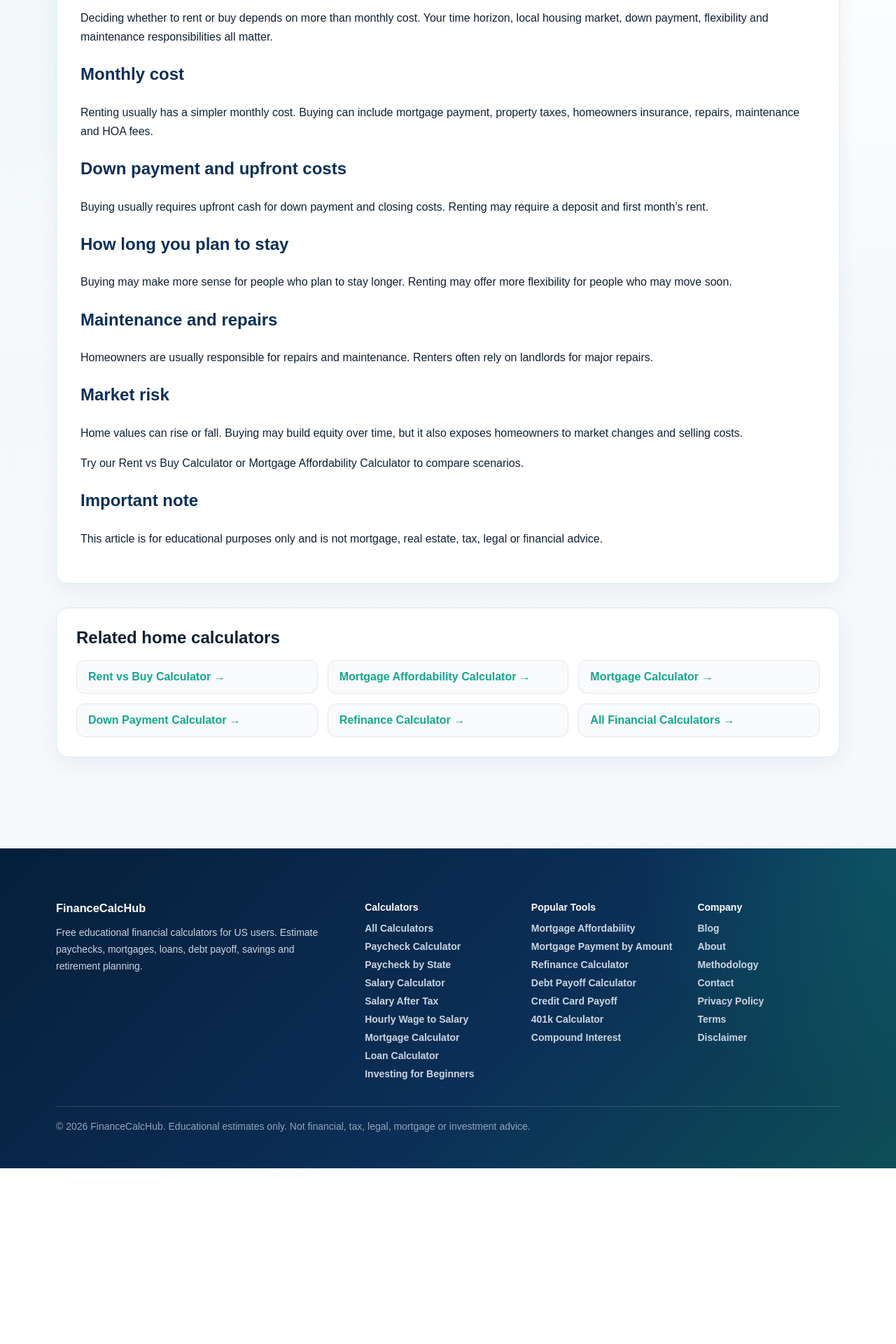
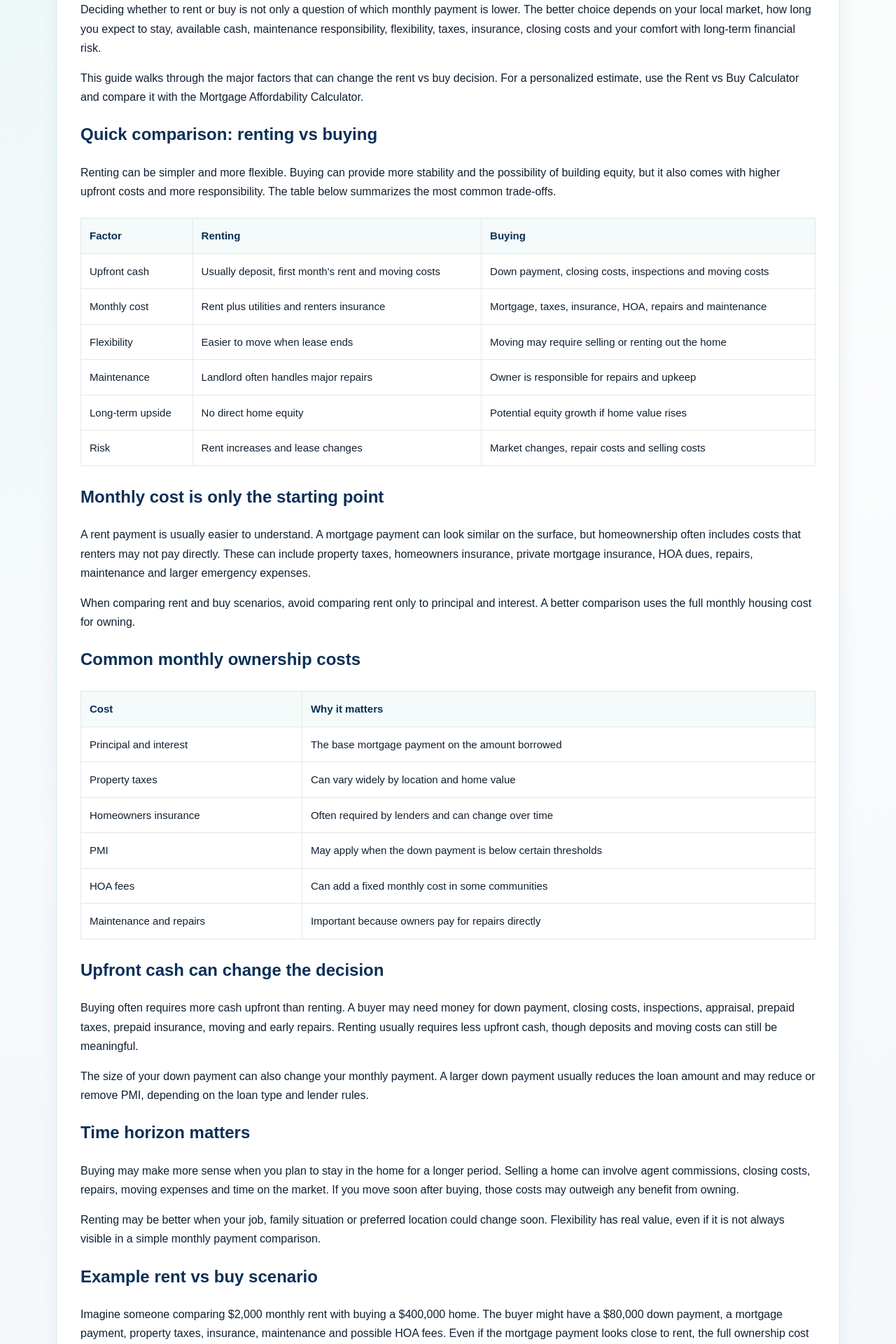
Before and after one commit to milicdejan94-ai/financecalchub, a Next.js app: page /blog/rent-vs-buy-key-factors in a window 1280 px wide. Shown: the part 300-2220 px from the top of the page at 70% size. Before the commit the page ends 1969 px from the top, so only its background shows below. Built offline with nearby package versions, Linux system fonts and the light colour scheme.

Commit message:
Improve rent vs buy guide content

```diff
--- a/app/blog/rent-vs-buy-key-factors/page.tsx
+++ b/app/blog/rent-vs-buy-key-factors/page.tsx
@@ -1,11 +1,10 @@
-import AdBanner from '../../../components/AdBanner';
 import Breadcrumbs from '../../../components/Breadcrumbs';
 import RelatedCalculators from '../../../components/RelatedCalculators';
 
 export const metadata = {
-  title: 'Rent vs Buy: Key Factors to Consider',
+  title: 'Rent vs Buy: Key Factors to Consider | FinanceCalcHub',
   description:
-    'Learn key factors to consider when comparing renting and buying a home, including costs, time horizon and flexibility.',
+    'Compare renting and buying a home using key factors such as monthly cost, upfront cash, time horizon, maintenance, flexibility and long-term risk.',
 };
 
 export default function RentVsBuyKeyFactorsPage() {
@@ -20,73 +19,271 @@ export default function RentVsBuyKeyFactorsPage() {
           ]}
         />
 
-        <div className="content-box">
+        <article className="content-box">
           <p className="eyebrow">Home buying guide</p>
 
           <h1>Rent vs Buy: Key Factors to Consider</h1>
 
           <p>
-            Deciding whether to rent or buy depends on more than monthly cost.
-            Your time horizon, local housing market, down payment, flexibility
-            and maintenance responsibilities all matter.
-          </p>
-
-          <AdBanner slot="rent-buy-factors-top" />
-
-          <h2>Monthly cost</h2>
-
-          <p>
-            Renting usually has a simpler monthly cost. Buying can include
-            mortgage payment, property taxes, homeowners insurance, repairs,
-            maintenance and HOA fees.
-          </p>
-
-          <h2>Down payment and upfront costs</h2>
-
-          <p>
-            Buying usually requires upfront cash for down payment and closing
-            costs. Renting may require a deposit and first month’s rent.
-          </p>
-
-          <h2>How long you plan to stay</h2>
-
-          <p>
-            Buying may make more sense for people who plan to stay longer.
-            Renting may offer more flexibility for people who may move soon.
-          </p>
-
-          <AdBanner slot="rent-buy-factors-middle" />
-
-          <h2>Maintenance and repairs</h2>
-
-          <p>
-            Homeowners are usually responsible for repairs and maintenance.
-            Renters often rely on landlords for major repairs.
-          </p>
-
-          <h2>Market risk</h2>
-
-          <p>
-            Home values can rise or fall. Buying may build equity over time, but
-            it also exposes homeowners to market changes and selling costs.
+            Deciding whether to rent or buy is not only a question of which
+            monthly payment is lower. The better choice depends on your local
+            market, how long you expect to stay, available cash, maintenance
+            responsibility, flexibility, taxes, insurance, closing costs and your
+            comfort with long-term financial risk.
           </p>
 
           <p>
-            Try our <a href="/calculators/rent-vs-buy">Rent vs Buy Calculator</a>{' '}
-            or{' '}
+            This guide walks through the major factors that can change the rent
+            vs buy decision. For a personalized estimate, use the{' '}
+            <a href="/calculators/rent-vs-buy">Rent vs Buy Calculator</a> and
+            compare it with the{' '}
+            <a href="/calculators/mortgage-affordability">
+              Mortgage Affordability Calculator
+            </a>
+            .
+          </p>
+
+          <h2>Quick comparison: renting vs buying</h2>
+
+          <p>
+            Renting can be simpler and more flexible. Buying can provide more
+            stability and the possibility of building equity, but it also comes
+            with higher upfront costs and more responsibility. The table below
+            summarizes the most common trade-offs.
+          </p>
+
+          <div className="table-wrap">
+            <table className="data-table">
+              <thead>
+                <tr>
+                  <th>Factor</th>
+                  <th>Renting</th>
+                  <th>Buying</th>
+                </tr>
+              </thead>
+              <tbody>
+                <tr>
+                  <td>Upfront cash</td>
+                  <td>Usually deposit, first month&apos;s rent and moving costs</td>
+                  <td>Down payment, closing costs, inspections and moving costs</td>
+                </tr>
+                <tr>
+                  <td>Monthly cost</td>
+                  <td>Rent plus utilities and renters insurance</td>
+                  <td>Mortgage, taxes, insurance, HOA, repairs and maintenance</td>
+                </tr>
+                <tr>
+                  <td>Flexibility</td>
+                  <td>Easier to move when lease ends</td>
+                  <td>Moving may require selling or renting out the home</td>
+                </tr>
+                <tr>
+                  <td>Maintenance</td>
+                  <td>Landlord often handles major repairs</td>
+                  <td>Owner is responsible for repairs and upkeep</td>
+                </tr>
+                <tr>
+                  <td>Long-term upside</td>
+                  <td>No direct home equity</td>
+                  <td>Potential equity growth if home value rises</td>
+                </tr>
+                <tr>
+                  <td>Risk</td>
+                  <td>Rent increases and lease changes</td>
+                  <td>Market changes, repair costs and selling costs</td>
+                </tr>
+              </tbody>
+            </table>
+          </div>
+
+          <h2>Monthly cost is only the starting point</h2>
+
+          <p>
+            A rent payment is usually easier to understand. A mortgage payment
+            can look similar on the surface, but homeownership often includes
+            costs that renters may not pay directly. These can include property
+            taxes, homeowners insurance, private mortgage insurance, HOA dues,
+            repairs, maintenance and larger emergency expenses.
+          </p>
+
+          <p>
+            When comparing rent and buy scenarios, avoid comparing rent only to
+            principal and interest. A better comparison uses the full monthly
+            housing cost for owning.
+          </p>
+
+          <h2>Common monthly ownership costs</h2>
+
+          <div className="table-wrap">
+            <table className="data-table">
+              <thead>
+                <tr>
+                  <th>Cost</th>
+                  <th>Why it matters</th>
+                </tr>
+              </thead>
+              <tbody>
+                <tr>
+                  <td>Principal and interest</td>
+                  <td>The base mortgage payment on the amount borrowed</td>
+                </tr>
+                <tr>
+                  <td>Property taxes</td>
+                  <td>Can vary widely by location and home value</td>
+                </tr>
+                <tr>
+                  <td>Homeowners insurance</td>
+                  <td>Often required by lenders and can change over time</td>
+                </tr>
+                <tr>
+                  <td>PMI</td>
+                  <td>May apply when the down payment is below certain thresholds</td>
+                </tr>
+                <tr>
+                  <td>HOA fees</td>
+                  <td>Can add a fixed monthly cost in some communities</td>
+                </tr>
+                <tr>
+                  <td>Maintenance and repairs</td>
+                  <td>Important because owners pay for repairs directly</td>
+                </tr>
+              </tbody>
+            </table>
+          </div>
+
+          <h2>Upfront cash can change the decision</h2>
+
+          <p>
+            Buying often requires more cash upfront than renting. A buyer may
+            need money for down payment, closing costs, inspections, appraisal,
+            prepaid taxes, prepaid insurance, moving and early repairs. Renting
+            usually requires less upfront cash, though deposits and moving costs
+            can still be meaningful.
+          </p>
+
+          <p>
+            The size of your down payment can also change your monthly payment.
+            A larger down payment usually reduces the loan amount and may reduce
+            or remove PMI, depending on the loan type and lender rules.
+          </p>
+
+          <h2>Time horizon matters</h2>
+
+          <p>
+            Buying may make more sense when you plan to stay in the home for a
+            longer period. Selling a home can involve agent commissions, closing
+            costs, repairs, moving expenses and time on the market. If you move
+            soon after buying, those costs may outweigh any benefit from owning.
+          </p>
+
+          <p>
+            Renting may be better when your job, family situation or preferred
+            location could change soon. Flexibility has real value, even if it is
+            not always visible in a simple monthly payment comparison.
+          </p>
+
+          <h2>Example rent vs buy scenario</h2>
+
+          <p>
+            Imagine someone comparing $2,000 monthly rent with buying a $400,000
+            home. The buyer might have a $80,000 down payment, a mortgage
+            payment, property taxes, insurance, maintenance and possible HOA
+            fees. Even if the mortgage payment looks close to rent, the full
+            ownership cost may be higher after taxes, insurance and repairs.
+          </p>
+
+          <p>
+            On the other hand, if the person stays for many years, has stable
+            income, can handle repairs and the home value rises, buying may look
+            more attractive over time. The best answer depends on the full
+            scenario, not one number.
+          </p>
+
+          <h2>When renting may be the better choice</h2>
+
+          <p>
+            Renting may be more practical if you expect to move soon, have not
+            built enough emergency savings, want flexibility, are unsure about
+            the local housing market or do not want responsibility for repairs.
+            Renting can also help avoid putting too much cash into one property.
+          </p>
+
+          <h2>When buying may be the better choice</h2>
+
+          <p>
+            Buying may be more practical if you plan to stay for several years,
+            have stable income, have enough savings after the down payment, are
+            comfortable with maintenance and want more control over your living
+            situation. Buying can also create the possibility of building equity,
+            although home values are not guaranteed to rise.
+          </p>
+
+          <h2>Questions to ask before deciding</h2>
+
+          <ul>
+            <li>How long do I realistically expect to stay in the area?</li>
+            <li>Do I have enough cash for down payment and closing costs?</li>
+            <li>Will I still have an emergency fund after buying?</li>
+            <li>Can I handle repairs, maintenance and surprise expenses?</li>
+            <li>How does the full monthly ownership cost compare with rent?</li>
+            <li>Could my job, family or location needs change soon?</li>
+          </ul>
+
+          <h2>Use calculators to compare scenarios</h2>
+
+          <p>
+            Start with the{' '}
+            <a href="/calculators/rent-vs-buy">Rent vs Buy Calculator</a> to
+            compare renting and owning over a selected time period. Then use the{' '}
+            <a href="/calculators/mortgage">Mortgage Calculator</a>,{' '}
+            <a href="/calculators/down-payment">Down Payment Calculator</a> and{' '}
             <a href="/calculators/mortgage-affordability">
               Mortgage Affordability Calculator
             </a>{' '}
-            to compare scenarios.
+            to review the buying side in more detail.
+          </p>
+
+          <h2>FAQ</h2>
+
+          <h3>Is buying always better than renting?</h3>
+          <p>
+            No. Buying can be better in some long-term situations, but renting
+            can be better when flexibility, lower upfront cost or reduced repair
+            responsibility matters more.
+          </p>
+
+          <h3>Is renting wasting money?</h3>
+          <p>
+            Not necessarily. Rent pays for housing and flexibility. The right
+            comparison is not rent versus nothing, but rent versus the full cost
+            and responsibility of owning.
+          </p>
+
+          <h3>How long should I stay in a home before buying makes sense?</h3>
+          <p>
+            There is no universal number. A longer time horizon can help because
+            it gives more time to spread out buying and selling costs, but the
+            answer depends on home price, rent, mortgage rate, market changes and
+            transaction costs.
+          </p>
+
+          <h3>What cost do buyers often forget?</h3>
+          <p>
+            Many buyers underestimate repairs, maintenance, HOA fees, property
+            tax changes and the cash needed after closing. A home should fit the
+            monthly budget and still leave room for savings.
           </p>
 
           <h2>Important note</h2>
 
           <p>
-            This article is for educational purposes only and is not mortgage,
-            real estate, tax, legal or financial advice.
+            This article provides simplified educational information only. It is
+            not mortgage, real estate, tax, legal, investment or financial
+            advice. Real rent vs buy decisions depend on your local market,
+            lender terms, tax situation, repair costs, investment alternatives
+            and personal plans.
           </p>
-        </div>
+        </article>
 
         <RelatedCalculators
           title="Related home calculators"
```
